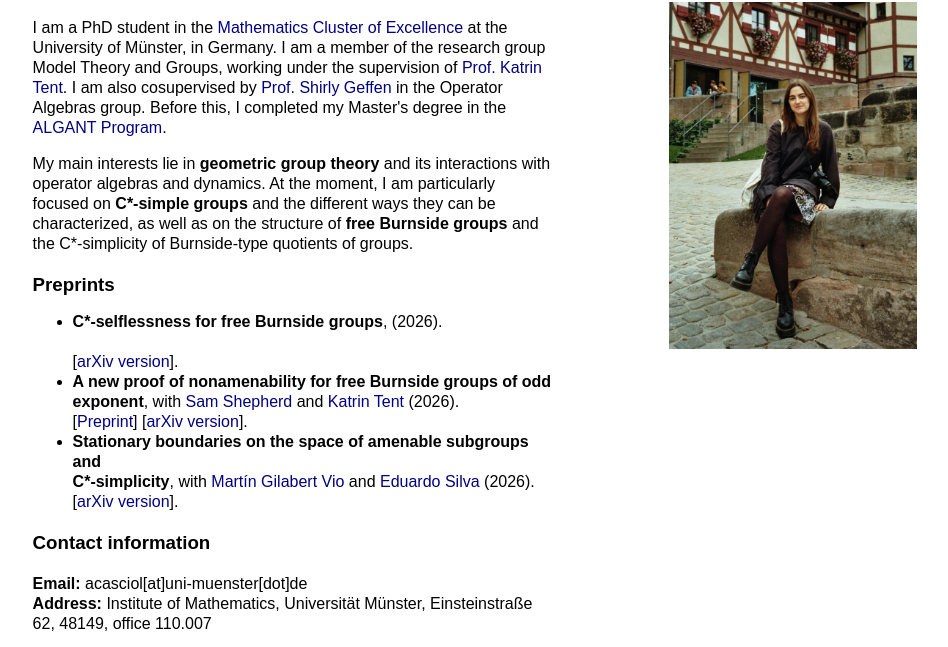
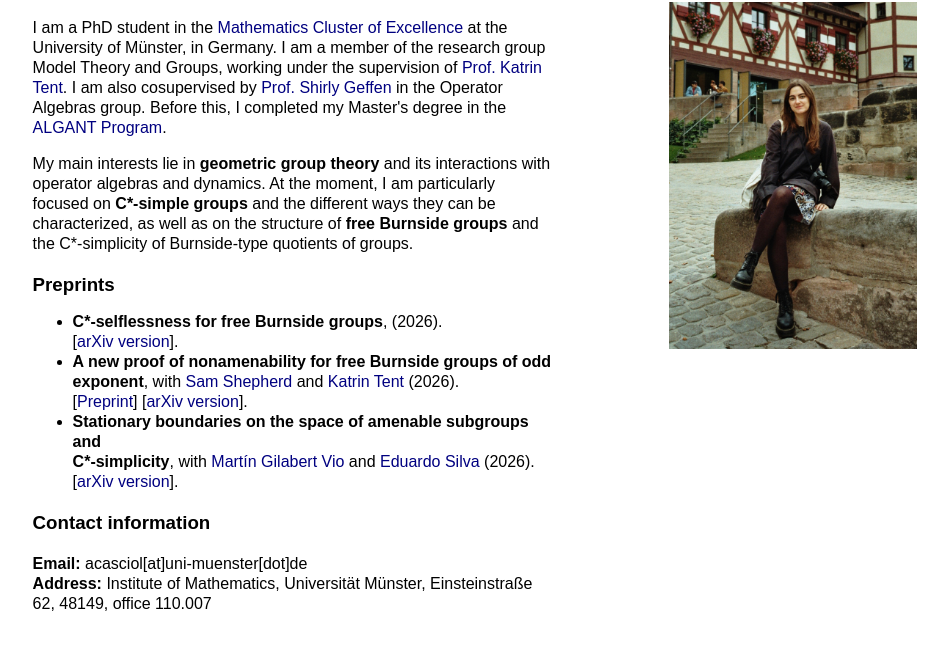
Before and after one commit to annacascioli/annacascioli.github.io, a plain HTML site: page index.html in a window 1280 px wide. Shown: the part 148-795 px from the top of the page, without its empty margins (165-1113 px from the left). Drawn offline with nearby package versions, Linux system fonts and the light colour scheme.

Commit message:
Update index.html

```diff
--- a/index.html
+++ b/index.html
@@ -33,8 +33,8 @@
 
 		<p><h3>Preprints</h3>
 		  <ul>
-			  <li><b>C*-selflessness for free Burnside groups</b>, (2026). </li>
-			  <br> [<a href="https://arxiv.org/abs/2611.17285">arXiv version</a>].
+			  <li><b>C*-selflessness for free Burnside groups</b>, (2026).
+			  <br> [<a href="https://arxiv.org/abs/2611.17285">arXiv version</a>]. </li>
 			  <li><b>A new proof of nonamenability for free Burnside groups of odd exponent</b>, with <a href="https://sites.google.com/view/samshepherd/home">Sam Shepherd</a> and <a href="https://ivv5hpp.uni-muenster.de/u/tent/">Katrin Tent</a> (2026).
 			  <br>
 				  [<a href="Nonamenability_of_free_Burnside_groups.pdf" target="_blank">Preprint</a>] [<a href="https://arxiv.org/abs/2611.16826">arXiv version</a>].
```
